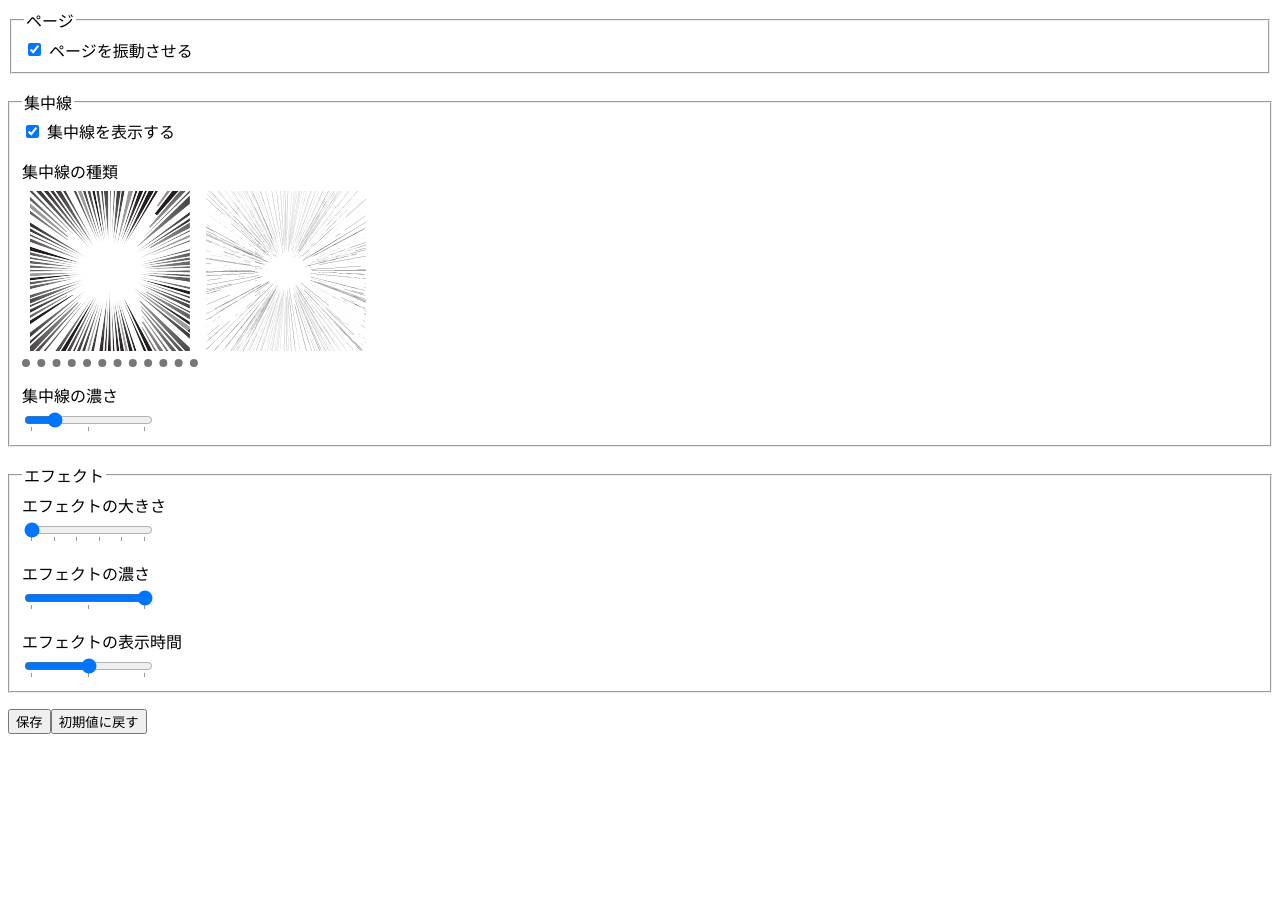
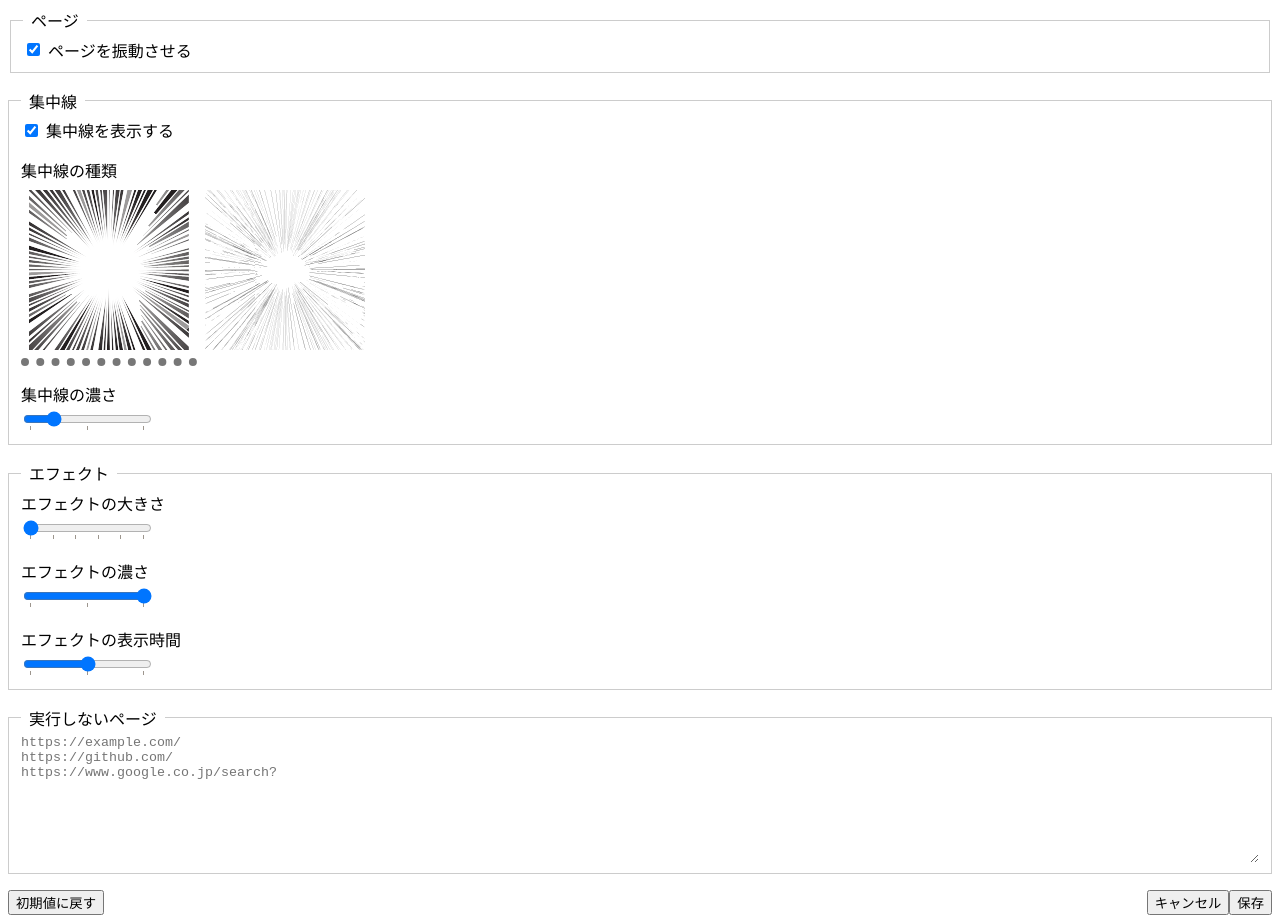
Before and after one commit to matzkoh/chrome-power-jojo, a browser extension: page src/options.html in a window 1280 px wide. Before the commit the page ends 800 px from the top, so only its background shows below. Drawn offline with Linux system fonts and the light colour scheme.

Commit message:
feat: add "exclude url" option

```diff
--- a/src/options.html
+++ b/src/options.html
@@ -8,6 +8,19 @@
     <script src="store.js"></script>
     <script src="options.js" defer></script>
     <style>
+      .flex {
+        display: flex;
+      }
+      .spacer {
+        flex-grow: 1;
+      }
+      fieldset {
+        border: 1px solid #0003;
+      }
+      legend {
+        padding-left: 0.5rem;
+        padding-right: 0.5rem;
+      }
       fieldset:not(:first-child):not(:last-child),
       .form-item:not(:first-child):not(:last-child) {
         margin: 1em 0;
@@ -39,6 +52,14 @@
         display: block;
         width: 10rem;
         height: 10rem;
+      }
+      .textarea-raw {
+        display: block;
+        width: 100%;
+        min-height: 8rem;
+        padding: 0;
+        border: none;
+        resize: vertical;
       }
     </style>
   </head>
@@ -124,8 +145,25 @@
           </div>
         </div>
       </fieldset>
+      <fieldset>
+        <legend>実行しないページ</legend>
+        <div>
+          <div class="form-item">
+            <textarea
+              class="textarea-raw"
+              name="excludeUrls"
+              id="excludeUrls"
+              placeholder="https://example.com/&#10;https://github.com/&#10;https://www.google.co.jp/search?"
+            ></textarea>
+          </div>
+        </div>
+      </fieldset>
       <div class="form-item">
-        <button type="submit">保存</button><button type="button" class="reset">初期値に戻す</button>
+        <div class="flex">
+          <button type="button" class="reset">初期値に戻す</button>
+          <div class="spacer"></div>
+          <button type="button" class="cancel">キャンセル</button><button type="submit">保存</button>
+        </div>
       </div>
     </form>
   </body>
--- a/src/options.js
+++ b/src/options.js
@@ -10,6 +10,7 @@ async function storeToForm() {
   form.effectSize.value = store.state.effectSize;
   form.effectOpacity.value = store.state.effectOpacity;
   form.effectDuration.value = store.state.effectDuration;
+  form.excludeUrls.value = store.state.excludeUrls;
 }
 
 async function formToStore() {
@@ -22,6 +23,7 @@ async function formToStore() {
   store.state.effectSize = form.effectSize.value;
   store.state.effectOpacity = form.effectOpacity.value;
   store.state.effectDuration = form.effectDuration.value;
+  store.state.excludeUrls = form.excludeUrls.value;
 }
 
 storeToForm().then(() => {
@@ -38,4 +40,8 @@ storeToForm().then(() => {
     await store.reset();
     await storeToForm();
   });
+
+  document.querySelector('.cancel').addEventListener('click', () => {
+    window.close();
+  });
 });
--- a/src/shadow.css
+++ b/src/shadow.css
@@ -39,8 +39,8 @@
 }
 
 .concentration-line-cell.top-left {
-  width: var(--mangaEffectCenterX);
-  height: var(--mangaEffectCenterY);
+  width: calc(var(--mangaEffectCenterX, 50vw) + 1rem);
+  height: calc(var(--mangaEffectCenterY, 50vh) + 1rem);
   background-position: top left;
 }
 
--- a/src/store.js
+++ b/src/store.js
@@ -6,6 +6,7 @@ const defaultState = {
   effectSize: 10,
   effectOpacity: 1,
   effectDuration: 500,
+  excludeUrls: '',
 };
 
 const store = {
```
Also changed, not shown: src/content.js (+21 -8 lines), src/images/explosion.gif (deleted).
